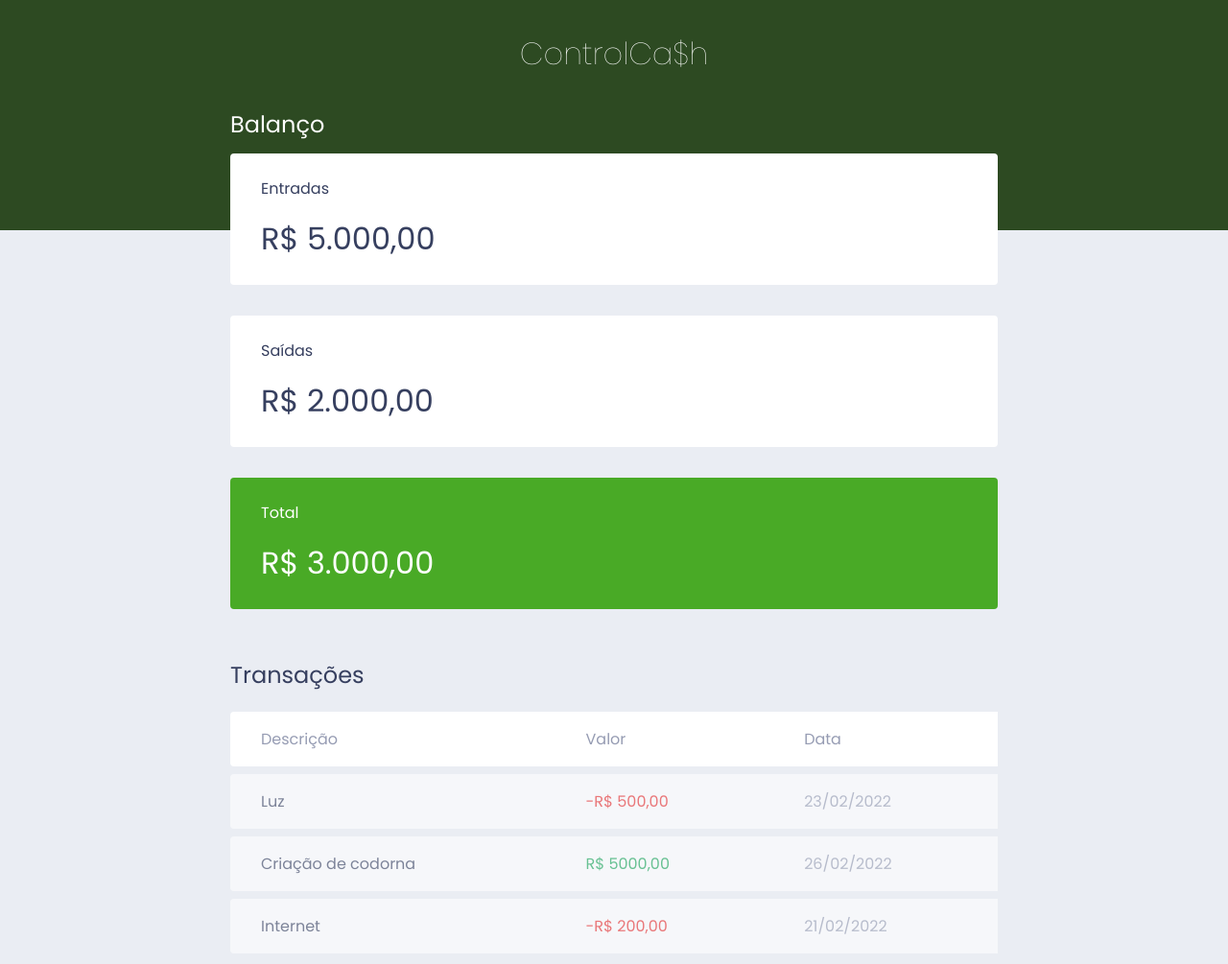
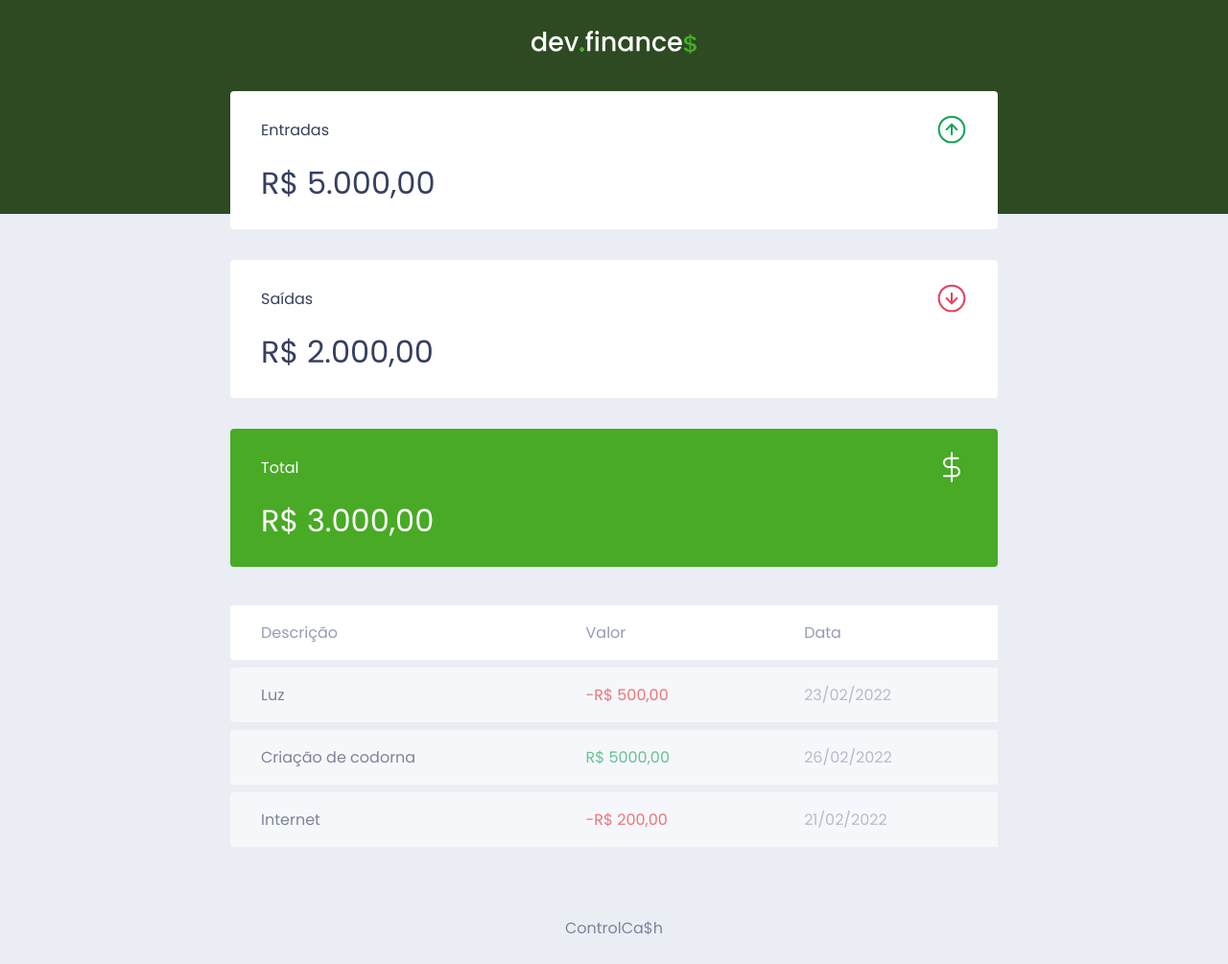
Before and after one commit to GabrielS0ares/ControleDeGastos, a plain HTML site: page index.html in a window 1280 px wide. Shown: the top 1005 px of the page at 96% size. Drawn offline with Linux system fonts and the light colour scheme.

Commit message:
Transform to Accessible

```diff
--- a/css/style.css
+++ b/css/style.css
@@ -44,6 +44,20 @@ header {
     margin-top: -8rem;
 }
 
+/*=======================================*/
+.srOnly {
+    position: absolute;
+    width: 1px;
+    height: 1px;
+    padding: 0;
+    margin: -1px;
+    overflow: hidden;
+    clip: rect(0, 0, 0, 0);
+    white-space: nowrap;
+    border-width: 0;
+}
+/*Esse bloco é para fazer com que o texto fique visivel apenas para leitores de tela*/
+/*======================================*/
 #balance h2 {
     color: #fff;
     margin-top: 0;
@@ -62,6 +76,9 @@ header {
 .card h3 {
     font-weight: normal;
     font-size: 1rem;
+    display: flex;
+    align-items: center;
+    justify-content: space-between;
 }
 
 .card p {
--- a/index.html
+++ b/index.html
@@ -13,32 +13,41 @@
 <body>
     <!--********************HEADER*******************-->
     <header>
-        <h1 id="logo">ControlCa$h</h1>
+        <img src="./assets/logo.svg" alt="Logo do ControlCa$h">
     </header>
     <!--********************PRINCIPAL*******************-->
     <main class="container">
     <!--********************BALANÇO*******************-->
         <section id="balance">
             <div>
-                <h2>Balanço</h2>
+                <h2 class="srOnly">Balanço</h2>
             </div>
     <!--********************CARDS*******************-->
             <div class="card">
-                <h3>Entradas</h3>
+                <h3>
+                    <span>Entradas</span>
+                    <img src="./assets/income.svg" alt="Simbolo de entrada">
+                </h3>
                 <p>R$ 5.000,00</p>
             </div>
             <div class="card">
-                <h3>Saídas</h3>
+                <h3>
+                    <span>Saídas</span>
+                    <img src="./assets/expense.svg" alt="Simbolo de Saida">
+                </h3>
                 <p>R$ 2.000,00</p>
             </div>
             <div class="card total">
-                <h3>Total</h3>
+                <h3>
+                    <span>Total</span>
+                    <img src="./assets/total.svg" alt="Simbolo de Total">
+                </h3>
                 <p>R$ 3.000,00</p>
             </div>
         </section>
     <!--********************TRANSAÇÃO*******************-->
         <section id="transaction">
-            <h2>Transações</h2>
+            <h2 class="srOnly">Transações</h2>
     <!--********************TABELAS*******************-->
             <table id="dataTable">
                 <thead>
```
Also changed, not shown: assets/expense.svg (added), assets/income.svg (added), assets/logo.svg (added), assets/minus.svg (added), assets/plus.svg (added), assets/total.svg (added).
